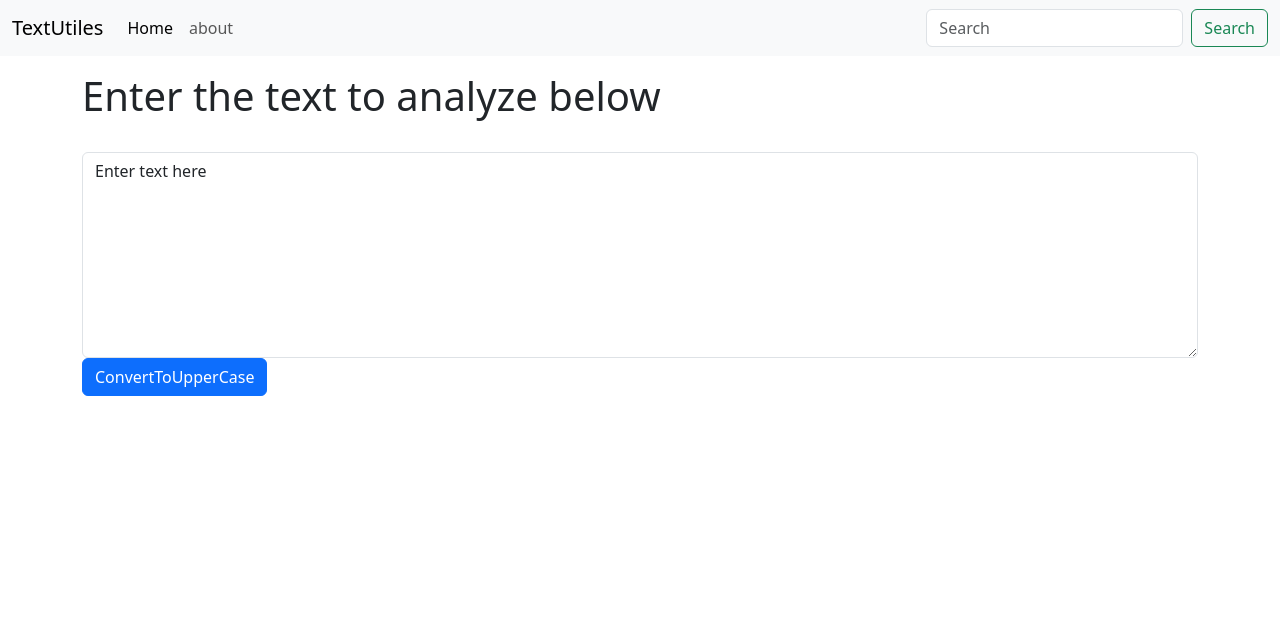
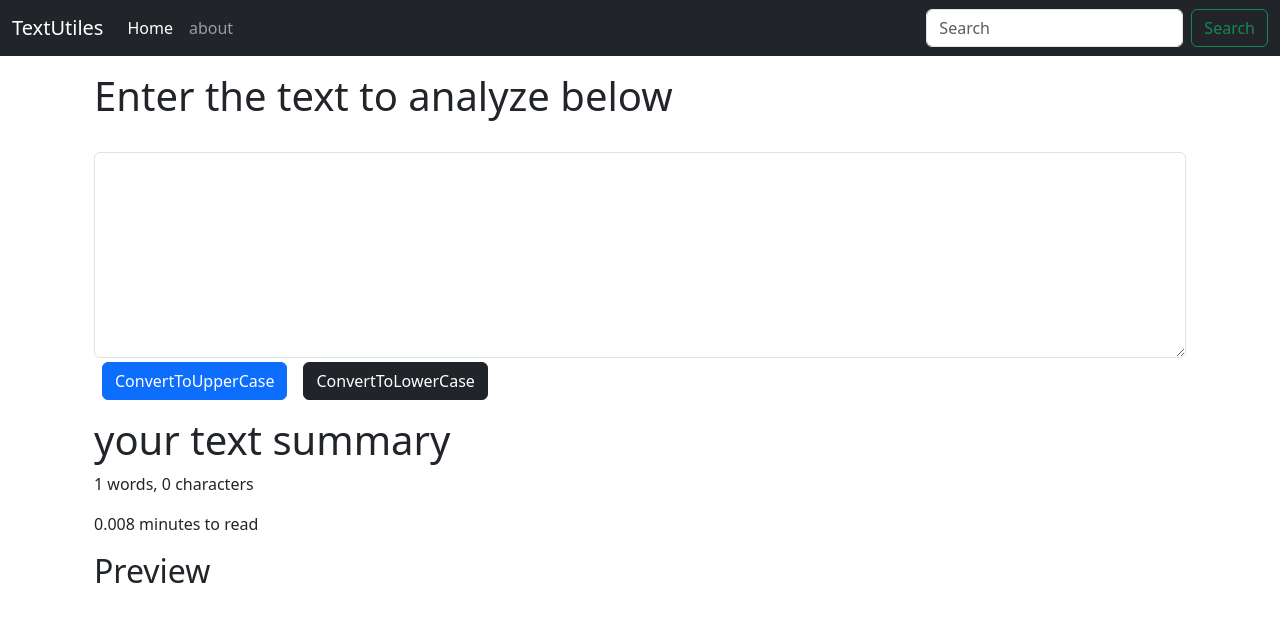
Before and after one commit to MohammedAzhar043/TextUtils, a React (Create React App) app: page / in a window 1280 px wide. Shown: the top 622 px of the page. Built offline with nearby package versions, Linux system fonts and the light colour scheme.

Commit message:
adding more logic to the textutils

```diff
--- a/src/components/Navbar.js
+++ b/src/components/Navbar.js
@@ -1,12 +1,10 @@
-import React from 'react'
-import PropTypes, { string } from 'prop-types'
-
+import React from "react";
+import PropTypes, { string } from "prop-types";
 
 export default function Navbar(props) {
   return (
-
     <>
-    <nav className="navbar navbar-expand-lg bg-body-tertiary">
+      <nav className="navbar navbar-expand-lg navbar-dark bg-dark">
         <div className="container-fluid">
           <a className="navbar-brand" href="/">
             {props.title}
@@ -50,16 +48,13 @@
         </div>
       </nav>
     </>
-  )
+  );
 }
 
-
-Navbar.propTypes = {title :PropTypes.string,
-  about:PropTypes.string
-}
+Navbar.propTypes = { title: PropTypes.string, about: PropTypes.string };
 
 //  default values
 Navbar.defaultProps = {
-  title: 'Stranger',
-  about: 'azhar'
+  title: "Stranger",
+  about: "azhar",
 };
--- a/src/components/TextForm.js
+++ b/src/components/TextForm.js
@@ -8,21 +8,40 @@
         setText(newText);
     }
 
+    const handleLowClick =()=>{
+      // console.log("lower was clicked"+ text);
+      let newText = text.toLowerCase();
+      setText(newText);
+  }
+
     const handleOnChange =(event)=>{
         // console.log("handleOnChange");
         setText(event.target.value);
     }
-  const [text, setText] = useState("Enter text here");
+  const [text, setText] = useState("");
 //   text = "enter here";//wrong way to change the state
 //   setText("new text");//correct way
   return (
     <>
+    <div className="container">
+
       <h1>{props.heading} </h1>
       <div className="mb-3">
         <label htmlFor="myBox" className="form-label"></label>
-        <textarea className="form-control"  onChange={handleOnChange} id="myBox" rows="8" value={text}/>
-        <button className="btn btn-primary" onClick={handleUpClick}>ConvertToUpperCase</button>
+        <textarea className="form-control mb-1"  onChange={handleOnChange} id="myBox" rows="8" value={text}/>
+        <button className="btn btn-primary mx-2" onClick={handleUpClick}>ConvertToUpperCase</button>
+        <button className="btn btn-dark mx-2" onClick={handleLowClick}>ConvertToLowerCase</button>
       </div>
+      </div>
+
+      <div className="container my-3">
+        <h1>your text summary</h1>
+        <p>{text.split(" ").length} words, {text.length} characters</p>
+        <p>{0.008 * text.split(" ").length} minutes to read</p>
+        <h2>Preview</h2>
+        <p>{text}</p>
+      </div>
+
     </>
   );
 }
```
